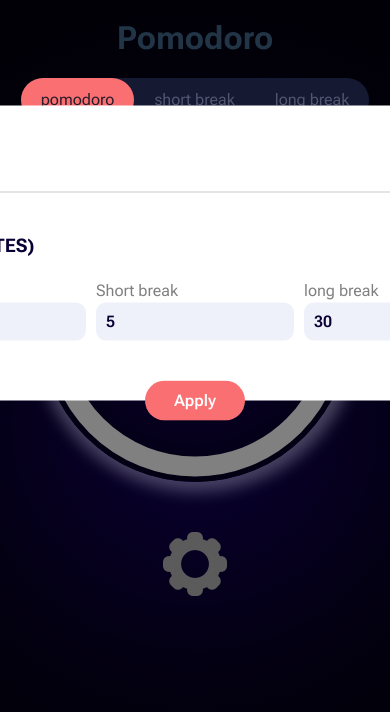
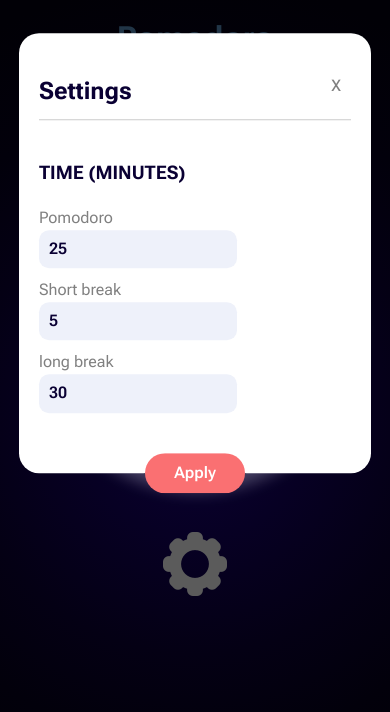
Before and after one commit to HernandezDorian/Pomodoro, a React (Vite) app: page / in a window 390 px wide. Both pictures are taken after a click on the picture 195 px from the left and 564 px from the top of the page. Shown: the top 712 px of the page. Built offline with nearby package versions, Linux system fonts and the light colour scheme.

Commit message:
Responsive modal

```diff
--- a/src/components/Counter/index.jsx
+++ b/src/components/Counter/index.jsx
@@ -26,7 +26,7 @@ function Counter({
   }, []);
 
   useEffect(() => {
-    if (windowWidth < 580) {
+    if (windowWidth < 581) {
       setSize(300);
       setFontSize(80);
       setXValue(0);
--- a/src/components/options/modalOptions/index.css
+++ b/src/components/options/modalOptions/index.css
@@ -70,3 +70,22 @@
   color: #fff;
   font-weight: 600;
 }
+@media (max-width: 580px) {
+  .ModalTimeConfig {
+    flex-direction: column;
+  }
+  .ModalOptions {
+    width: 80%;
+    height: auto;
+  }
+}
+
+@media (max-width: 350px) {
+  .ModalOptions {
+    padding: 5px;
+  }
+  .ValidModalBtn {
+    margin-bottom: -20px !important;
+    margin-top: 0px !important;
+  }
+}
```
